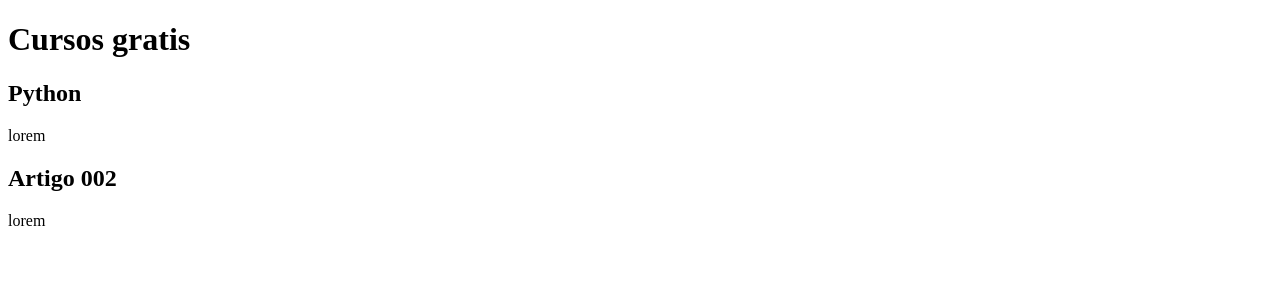
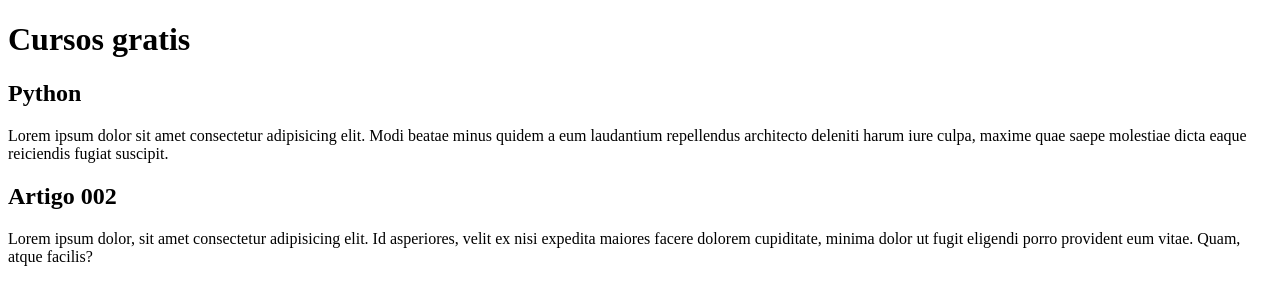
Before and after one commit to jonatas-renan/Branches, a plain HTML site: page index.html in a window 1280 px wide. Drawn offline with Linux system fonts and the light colour scheme.

Commit message:
Update index.html

```diff
--- a/index.html
+++ b/index.html
@@ -12,11 +12,11 @@
         </header>
         <article>
             <h2>Python</h2>
-            <p>lorem</p>
+            <p>Lorem ipsum dolor sit amet consectetur adipisicing elit. Modi beatae minus quidem a eum laudantium repellendus architecto deleniti harum iure culpa, maxime quae saepe molestiae dicta eaque reiciendis fugiat suscipit.</p>
         </article>
         <article>
             <h2>Artigo 002</h2>
-            <p>lorem</p>
+            <p>Lorem ipsum dolor, sit amet consectetur adipisicing elit. Id asperiores, velit ex nisi expedita maiores facere dolorem cupiditate, minima dolor ut fugit eligendi porro provident eum vitae. Quam, atque facilis?</p>
         </article>
     </main>
 </body>
```
